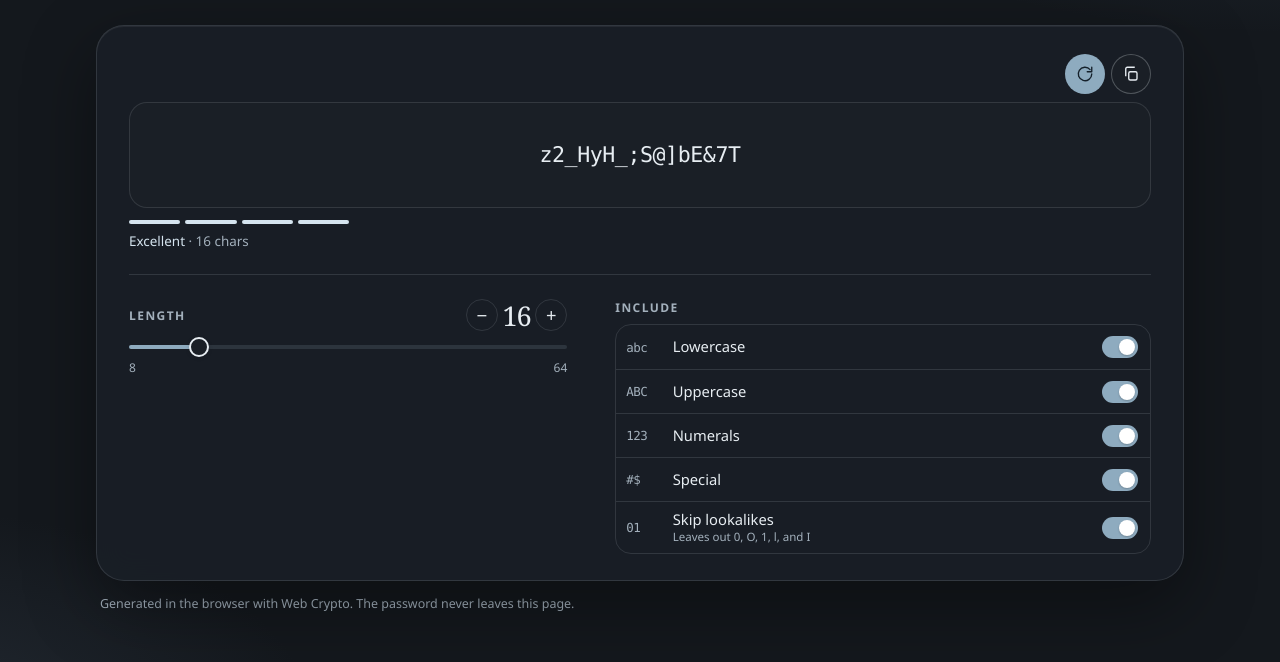
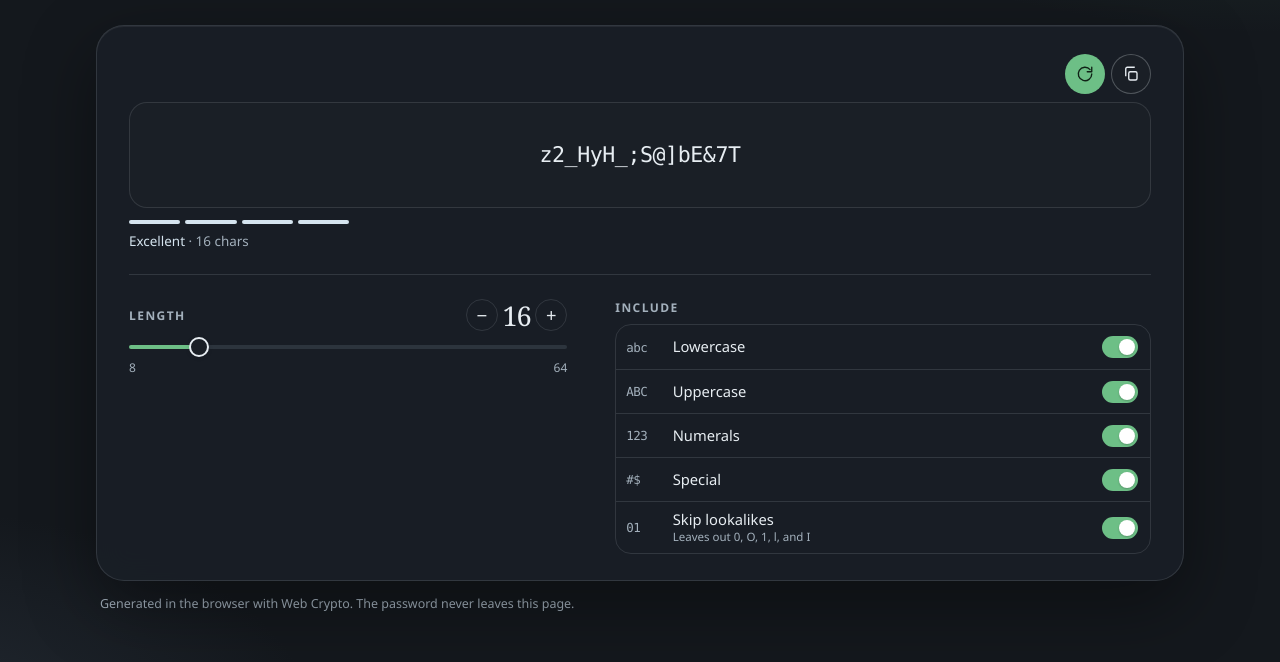
Before and after one commit to sanjaysingh/passgen, a website: page index.html in a window 1280 px wide. Shown: the part 138-800 px from the top of the page. Drawn offline with Linux system fonts and the dark colour scheme.

Commit message:
Use a green accent that stays green in dark mode.

```diff
--- a/styles.css
+++ b/styles.css
@@ -1,7 +1,7 @@
 :root {
   color-scheme: light;
   --bg: #e4e7ec;
-  --glow-a: rgba(186, 204, 220, 0.85);
+  --glow-a: rgba(176, 206, 184, 0.75);
   --glow-b: rgba(226, 220, 210, 0.75);
   --paper: rgba(248, 249, 251, 0.94);
   --well: #ffffff;
@@ -10,10 +10,10 @@
   --line: rgba(28, 33, 40, 0.12);
   --line-strong: rgba(28, 33, 40, 0.26);
   --track: #d5dbe3;
-  --accent: #3d5a73;
-  --accent-hover: #4a6b87;
-  --accent-ink: #f4f7fa;
-  --wash: rgba(61, 90, 115, 0.14);
+  --accent: #2f6b45;
+  --accent-hover: #3a7d54;
+  --accent-ink: #f3f7f4;
+  --wash: rgba(47, 107, 69, 0.16);
   --row: transparent;
   --row-hover: rgba(28, 33, 40, 0.04);
   --weak: #b5523a;
@@ -30,7 +30,7 @@
   :root {
     color-scheme: dark;
     --bg: #14181d;
-    --glow-a: rgba(90, 120, 150, 0.22);
+    --glow-a: rgba(70, 130, 90, 0.28);
     --glow-b: rgba(48, 58, 70, 0.5);
     --paper: rgba(26, 31, 38, 0.92);
     --well: #1a1f26;
@@ -39,10 +39,10 @@
     --line: rgba(231, 237, 242, 0.12);
     --line-strong: rgba(231, 237, 242, 0.26);
     --track: #2c343d;
-    --accent: #8eabbf;
-    --accent-hover: #a8c0d0;
-    --accent-ink: #15202a;
-    --wash: rgba(142, 171, 191, 0.16);
+    --accent: #6dbf86;
+    --accent-hover: #8ad4a0;
+    --accent-ink: #102116;
+    --wash: rgba(109, 191, 134, 0.2);
     --row: transparent;
     --row-hover: rgba(231, 237, 242, 0.04);
     --weak: #e7a090;
```
Also changed, not shown: index.html (line endings or trailing spaces).
